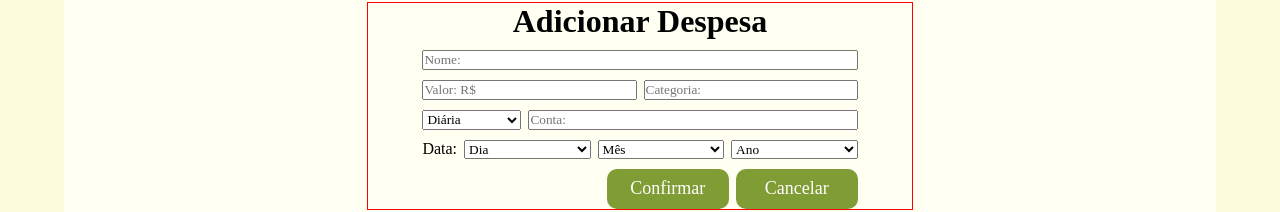
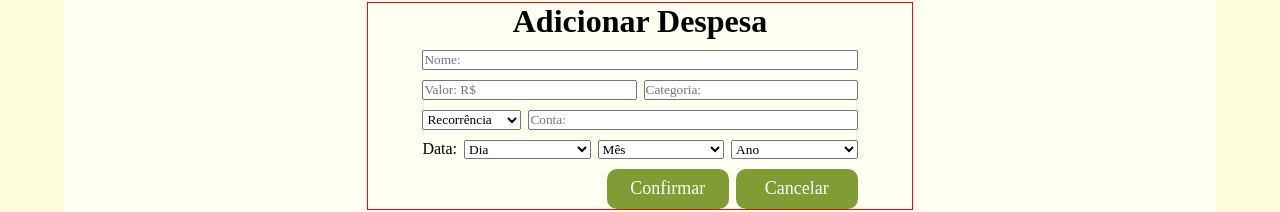
Before and after one commit to IntiGenovez/LemonCoin, a React (Vite) app in the folder frontend/: page /adicionar-despesa in a window 1280 px wide. Shown: the part 330-542 px from the top of the page. Built offline with nearby package versions, Linux system fonts and the light colour scheme.

Commit message:
Update InputRecorrencia.jsx
pequena correção na input recorrencia

```diff
--- a/frontend/src/componentes/InputRecorrencia.jsx
+++ b/frontend/src/componentes/InputRecorrencia.jsx
@@ -1,5 +1,6 @@
 const InputRecorrencia = () => (
     <select name="recorrencia" id="recorrencia">
+        <option value="">Recorrência</option>
         <option value="diaria">Diária</option>
         <option value="semanal">Semanal</option>
         <option value="mensal">Mensal</option>
```
